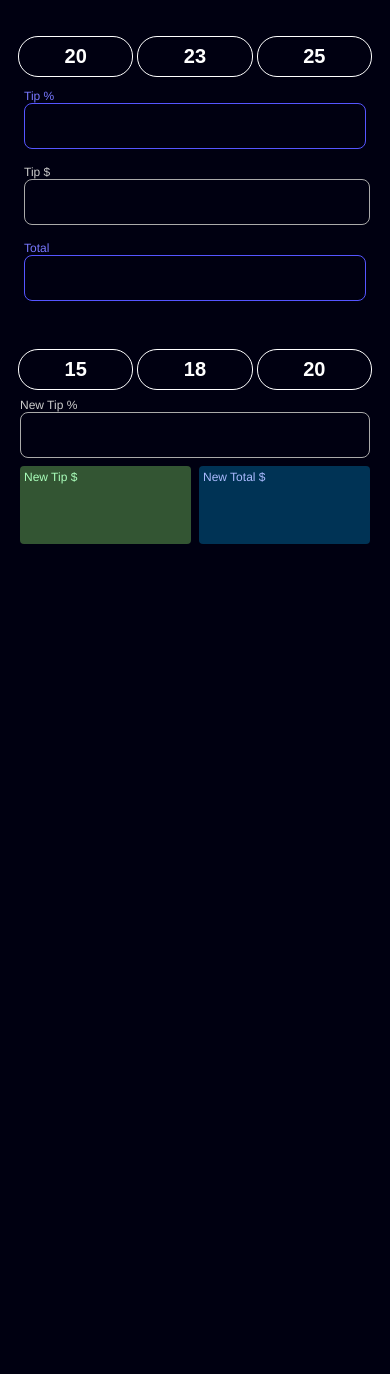
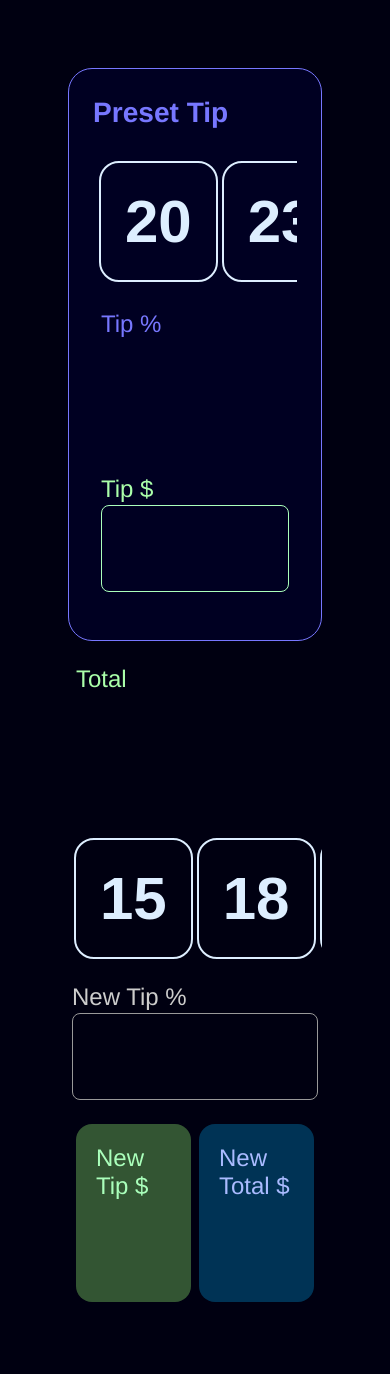
Before and after one commit to pbatterman/pbatterman.github.io, a PHP site: page /tipcalc.html in a window 390 px wide. Before the commit the page ends 544 px from the top, so only its background shows below. Run offline with PHP 8.4, Linux system fonts and the light colour scheme.

Commit message:
style for mobile

```diff
--- a/css/tipCalc.css
+++ b/css/tipCalc.css
@@ -1,10 +1,11 @@
 body {
   font-family: Helvetica, sans-serif;
   background-color: #001;
-  color: #ddd;
+  color: #77f;
   display: flex;
-  padding: 24px 4px;
+  padding: 60px;
   overflow: auto;
+  font-size: 24px;
 }
 
 .wrapper {
@@ -12,10 +13,17 @@ body {
   width: 100%;
 }
 
+.section {
+  border: 1px solid #77f;
+  padding: 0 24px 24px;
+  border-radius: 24px;
+  background: #002;
+}
+
 .row {
   display: grid;
   grid-template-rows: max-content;
-  grid-template-columns: 1fr;
+  grid-template-columns: 100%;
   align-items: center;
   padding: 4px;
   overflow: auto;
@@ -36,54 +44,43 @@ body {
 .column {
   display: flex;
   flex-direction: column;
-  padding: 4px;
+  padding: 20px 0;
   margin: 0 4px;
-  /* flex: 1; */
-}
-
-.icon {
-  font-size: 24px;
-}
-
-.dollar {
-  color: #afa;
 }
 
 .dollarDisplay {
-  padding: 8px;
   overflow: hidden;
   width: 100%;
-  font-size: 28px;
-  height: 40px;
+  font-size: 80px;
+  height: 80px;
 }
 
 button {
-  padding: 8px;
+  padding: 24px;
   background: transparent;
   border-radius: 20px;
-  border: 1px solid white;
-  color: white;
+  border: 2px solid #def;
+  color: #def;
   font-weight: bold;
-  font-size: 20px;
+  font-size: 60px;
   margin: 0 2px;
-  /* flex-grow: 1; */
 }
 
 label {
-  font-size: 12px;
+  font-size: 24px;
+  margin-bottom: 2px;
   color: #ccc;
 }
 
 input {
   border-radius: 8px;
   background: transparent;
-  border: 1px solid #aaa;
+  border: 1px solid #999;
   font-weight: bold;
   padding: 8px;
-  font-size: 24px;
+  font-size: 60px;
   min-width: 10px;
-  text-align: right;
-  color: #eee;
+  color: #ccc;
 }
 
 input:focus {
@@ -96,12 +93,26 @@ input:focus {
   color: #77f;
 }
 
+.dollar {
+  color: #afa;
+}
+
+input.dollar {
+  border: 1px solid #afb;
+}
+
 input.quiet {
-  border: 1px solid #55f;
+  font-weight: normal;
+  border: 1px solid transparent;
+}
+
+.primary,
+.highlight {
+  padding: 20px;
+  border-radius: 16px;
 }
 
 .primary {
-  border-radius: 4px;
   background-color: #035;
   color: #77f;
 }
@@ -112,7 +123,6 @@ input.quiet {
 }
 
 .highlight {
-  border-radius: 4px;
   background-color: #353;
   color: #afb;
 }
--- a/tipcalc.html
+++ b/tipcalc.html
@@ -30,7 +30,7 @@
         const value = document.getElementById("tipDollarValue").value || 1;
         const realPercent = percent * 0.01;
         const calcTotal = (value * 1.0) / realPercent;
-        document.getElementById("calculatedTotal").value = calcTotal;
+        document.getElementById("calculatedTotal").value = calcTotal.toFixed(2);
         calculateNewTipAndTotal();
       }
 
@@ -54,6 +54,8 @@
       }
     </script>
     <div class="wrapper">
+      <div class="section">
+        <h3>Preset Tip</h3>
         <div class="row three">
           <button onclick="setTipPercent(20)">20</button>
           <button onclick="setTipPercent(23)">23</button>
@@ -72,26 +74,28 @@
         </div>
         <div class="row">
           <div class="column">
-          <label for="tipDollarValue">Tip $</label>
+            <label class="dollar" for="tipDollarValue">Tip $</label>
             <input
+              class="dollar"
               type="number"
               id="tipDollarValue"
               onchange="calculateTotal()"
             />
           </div>
         </div>
+      </div>
+
       <div class="row">
         <div class="column">
-          <label class="quiet" for="calculatedTotal">Total</label>
+          <label class="dollar" for="calculatedTotal">Total</label>
           <input
             type="number"
-            class="quiet"
+            class="quiet dollar"
             id="calculatedTotal"
             onchange="calculateNewTipAndTotal()"
           />
         </div>
       </div>
-      <br />
       <br />
       <div class="row three">
         <button onclick="setNewTipPercent(15)">15</button>
```
Lines whose indentation alone changed are shown as unchanged.
